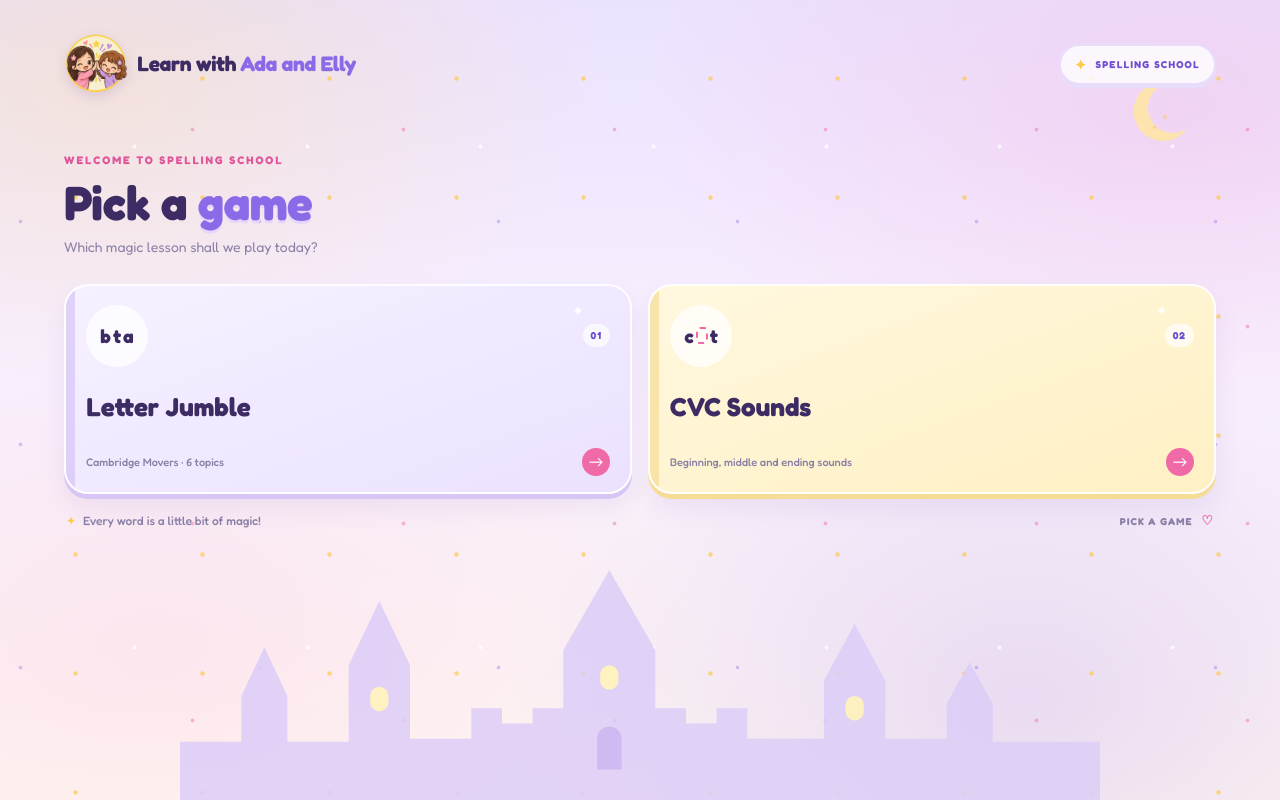
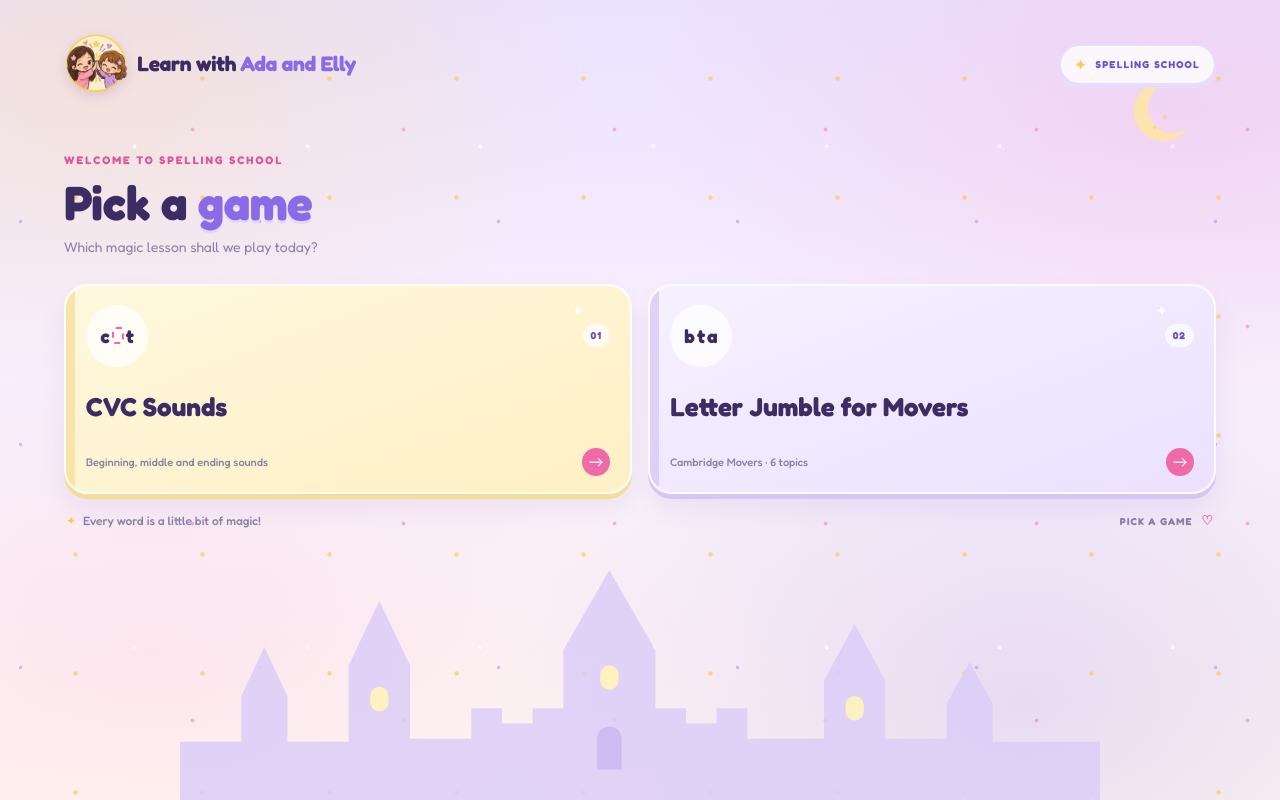
Before and after one commit to wendy-c/letter-jumble-game, a Next.js app: page / in a window 1280 px wide. Built offline with nearby package versions, Linux system fonts and the light colour scheme.

Commit message:
Adjust game card order

```diff
--- a/app/games-data.js
+++ b/app/games-data.js
@@ -1,12 +1,4 @@
 export const games = [
-  {
-    id: "letter-jumble",
-    name: "Letter Jumble",
-    color: "lilac",
-    pattern: ["b", "t", "a"],
-    note: "Cambridge Movers · 6 topics",
-    badge: "CAMBRIDGE MOVERS",
-  },
   {
     id: "cvc",
     name: "CVC Sounds",
@@ -15,4 +7,12 @@ export const games = [
     note: "Beginning, middle and ending sounds",
     badge: "CVC SOUNDS",
   },
+  {
+    id: "letter-jumble",
+    name: "Letter Jumble for Movers",
+    color: "lilac",
+    pattern: ["b", "t", "a"],
+    note: "Cambridge Movers · 6 topics",
+    badge: "CAMBRIDGE MOVERS",
+  },
 ];
```
Also changed, not shown: 1 other file (tests, documents, lock files or other folders).
